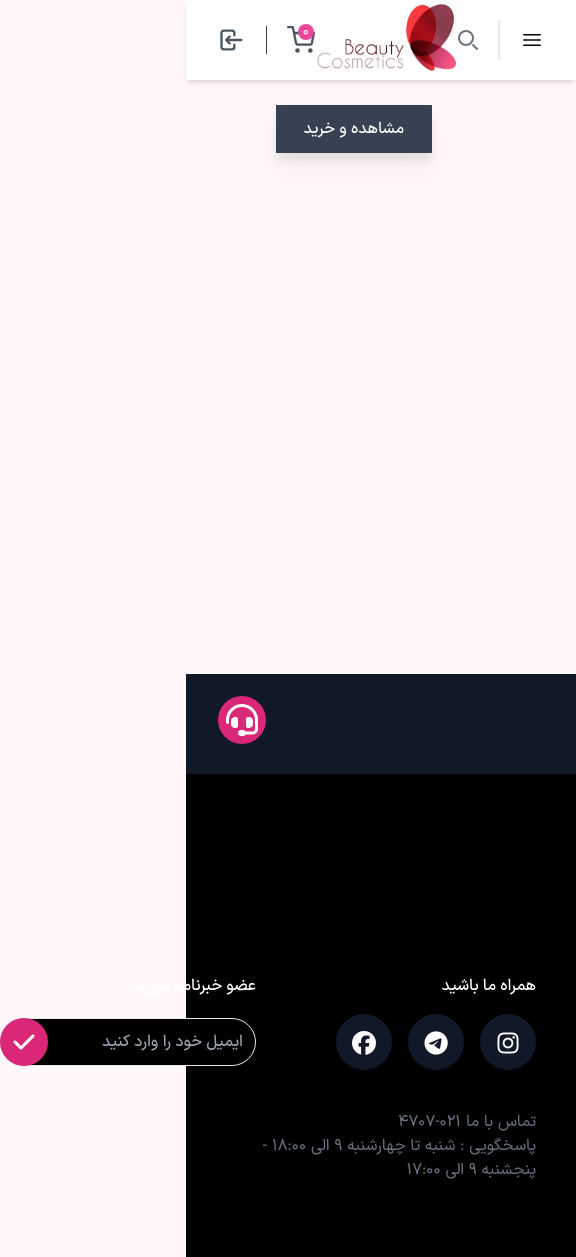
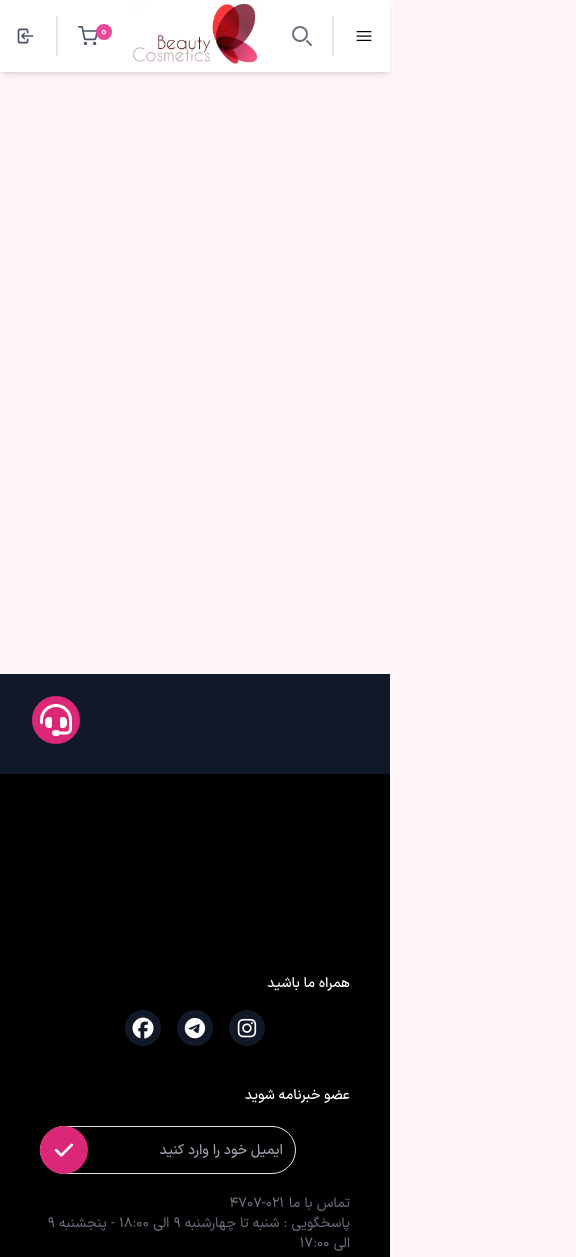
Before and after one commit to leyla6771/Cosmetic-online-shop, a website with bundled scripts: page public/index.html in a window 390 px wide. Shown: the top 1257 px of the page, 576 px wide, since content can reach past the window. Built offline with nearby package versions, Linux system fonts and the light colour scheme; a script that the page names is missing; files whose address does not match are found by name.

Commit message:
there are some changes

```diff
--- a/db.json
+++ b/db.json
@@ -472,7 +472,7 @@
       "id": 4,
       "footerDetailsName": "همکاری با ما  ",
       "footerDetailsitem1": "درخواست همکاری",
-      "footerDetailsitem2": " فرصت هاس شغلی",
+      "footerDetailsitem2": " فرصت های شغلی",
       "footerDetailsitem3": "درخواست کارت هدیه"
     }
   ]
--- a/public/index.html
+++ b/public/index.html
@@ -10,9 +10,9 @@
   <body class="font-iransans">
     <!-- start header -->
     <div class="headerContainer w-full top-0 fixed z-20">
-      <header class="header w-full bg-white shadow-md " id="header">
-        <div class="mainHeader flex justify-between items-center mx-8">
-          <div class="mobileMenu flex cursor-pointer items-center md:hidden">
+      <header class="header bg-white shadow-md" id="header">
+        <div class="mainHeader flex justify-between items-center mx-4 sm:mx-8">
+          <div class="mobileMenu flex cursor-pointer items-center md:hidden ">
             <svg
               id="hamber"
               xmlns="http://www.w3.org/2000/svg"
@@ -20,7 +20,7 @@
               viewBox="0 0 24 24"
               stroke-width="1.5"
               stroke="currentColor"
-              class="size-6"
+              class="size-5 sm:size-6"
             >
               <path
                 stroke-linecap="round"
@@ -46,7 +46,7 @@
               />
             </svg>
           </div>
-          <div class="logo flex w-40">
+          <div class="logo flex w-32 sm:w-40">
             <a href="#">
               <img src="./images/logo.png" alt="" />
             </a>
@@ -82,7 +82,7 @@
           <div class="leftIcons flex items-center" id="leftIcons">
             <svg
               id="shoppingCartIcon"
-              class="icon h-7 w-7 text-gray-600 hover:cursor-pointer"
+              class="icon h-5 w-5 sm:h-7 sm:w-7 text-gray-600 hover:cursor-pointer"
               viewBox="0 0 24 24"
               fill="none"
               stroke="currentColor"
@@ -97,12 +97,12 @@
               />
             </svg>
             <span
-              class="iconCartSpan text-white text-sm flex w-4 h-4 absolute top-6 left-28 justify-center items-center bg-pink-500 rounded-full font-irannumber"
+              class="iconCartSpan text-white text-sm flex w-4 h-4 absolute top-6  left-24 sm:left-28 justify-center items-center bg-pink-500 rounded-full font-irannumber"
               >0</span
             >
-            <div class="line border-r border-gray-700 h-7 mx-5"></div>
+            <div class="line border-r-2 h-10 mx-5"></div>
             <svg
-              class="icon h-7 w-7 text-gray-600 hover:cursor-pointer"
+              class="icon h-5 w-5 sm:h-7 sm:w-7 text-gray-600 hover:cursor-pointer"
               id="loginIcon"
               width="24"
               height="24"
@@ -138,7 +138,7 @@
     <!-- end underHeader -->
     <!-- end header -->
     <!-- start main -->
-    <main id="main">
+    <main id="main" class="overflow-hidden sm:overflow-hidden">
       <!-- start imageSlider -->
       <div class="slider">
         <div class="list" id="sliderImagesList"></div>
@@ -191,7 +191,7 @@
           </span>
         </div>
         <div class="listCartBasket">سبد خرید شما خالی است</div>
-        <div class="finalDetails font-irannumber">
+        <div class="finalDetails font-irannumber" id="finalDetails">
           <span class="finalDetailsPrice">0 تومان</span>
           <button class="CheckOut">
             تکمیل خرید
--- a/public/js/Carts.js
+++ b/public/js/Carts.js
@@ -1,6 +1,9 @@
 let listCartHtml = document.querySelector(".listCartBasket");
 let iconCartSpan = document.querySelector(".iconCartSpan");
-let finalDetailsPrice =document.querySelector(".finalDetailsPrice")
+let finalDetailsPrice = document.querySelector(".finalDetailsPrice");
+let finalDetails = document.querySelector(".finalDetails")
+let productCount = document.querySelector(".productCount");
+let emptyBasket = document.querySelector(".emptyBasket");
 const getCartsData = async () => {
   let carts = [];
   let htmlCarts = "";
@@ -46,6 +49,7 @@ const getCartsData = async () => {
     let positionThisProductInCart = carts.findIndex(
       (value) => value.productId == productId
     );
+
     if (carts.length <= 0) {
       carts = [
         {
@@ -70,7 +74,7 @@ const getCartsData = async () => {
     let listCartHtml = document.querySelector(".listCartBasket");
     listCartHtml.innerHTML = "";
     let totalQuantity = 0;
-    let totalPrice = 0 ;
+    let totalPrice = 0;
     if (carts.length > 0) {
       carts.map((cart) => {
         totalQuantity = totalQuantity + cart.quantity;
@@ -103,16 +107,17 @@ const getCartsData = async () => {
   </div>
   </div>`;
         listCartHtml.appendChild(newCart);
-      totalPrice = totalPrice + (price * cart.quantity)
-
+        totalPrice = totalPrice + price * cart.quantity;
       });
-
       iconCartSpan.innerHTML = totalQuantity;
-      finalDetailsPrice.innerHTML = totalPrice +" "+"تومان"
+      finalDetailsPrice.innerHTML = totalPrice + " " + "تومان";
       productCount.innerHTML = `${totalQuantity} محصول`;
 
+
     }
+
   };
+
   listCartHtml.addEventListener("click", (e) => {
     let positionClick = e.target;
     if (
@@ -130,6 +135,8 @@ const getCartsData = async () => {
     }
   });
   const changeQuantity = (productId, type) => {
+    let listCartHtml = document.querySelector(".listCartBasket");
+
     let positionItemInCart = carts.findIndex(
       (value) => value.productId == productId
     );
@@ -145,22 +152,27 @@ const getCartsData = async () => {
             carts[positionItemInCart].quantity = valueChange;
           } else {
             carts.splice(positionItemInCart, 1);
-          listCartHtml.innerHTML = "سبد خرید شما خالی است";
+            iconCartSpan.innerHTML = 0;
+            listCartHtml.innerHTML = "سبد خرید شما خالی است";
+            productCount.innerHTML = ` 0 محصول`;
+           finalDetailsPrice.innerHTML="0 تومان"
+          }
 
-          }
           break;
       }
     }
+
     AddCartToHtml(carts);
   };
 
-  let productCount = document.querySelector(".productCount");
-  let emptyBasket = document.querySelector(".emptyBasket");
   emptyBasket.addEventListener("click", () => {
+    carts = [];
     listCartHtml.innerHTML = "سبد خرید شما خالی است";
     iconCartSpan.innerHTML = 0;
     productCount.innerHTML = ` 0 محصول`;
-    finalDetailsPrice.innerHTML = " 0 تومان"
+    finalDetailsPrice.innerHTML="0 تومان"
+
+
   });
 };
 
--- a/public/js/Slider.js
+++ b/public/js/Slider.js
@@ -86,10 +86,10 @@ const getSliderData = async () => {
   });
 };
 
-// let refreshSlider = setInterval(() => {
-//   let next = document.getElementById("next");
-//   next.click();
-// }, 5000);
+let refreshSlider = setInterval(() => {
+  let next = document.getElementById("next");
+  next.click();
+}, 5000);
 
 function reloadSlider(items, dots, prev, next) {
   let checkLeft = items[active].offsetLeft;
--- a/src/styles.css
+++ b/src/styles.css
@@ -116,16 +116,16 @@
     @apply mt-3 h-20 text-sm font-bold text-gray-800;
   }
   .cartPriceTag {
-    @apply text-pink-600 text-2xl;
+    @apply text-pink-600 text-lg sm:text-2xl;
   }
   .cartsHeaderContainer {
-    @apply flex justify-center items-center pt-10;
+    @apply flex justify-center items-center pt-10 px-10 sm:px-0 font-iransans-Regular;
   }
   .cartsHeaderButtons {
     @apply flex gap-10 justify-center items-center border-b border-gray-400 xl:w-1/3 lg:w-2/3;
   }
   .cartsHeaderBtn {
-    @apply cursor-pointer font-iransans-Regular text-xl underline underline-offset-8;
+    @apply cursor-pointer text-sm underline underline-offset-8 sm:text-xl;
   }
   /* end carts style */
   /* start login style */
@@ -137,15 +137,6 @@
   .shoppingBasket {
     @apply w-3/4 bg-gradient-to-b  from-gray-100 via-gray-200 to-gray-100 p-7 text-center xl:w-1/3 lg:w-1/2 md:w-1/2;
   }
-  /* .svgContainer {
-    @apply flex justify-end pb-5;
-  }
-  .shoppingBasketIconContainer {
-    @apply px-4 py-2 rounded-md;
-  }
-  .loginIconContainer {
-    @apply px-4 py-2 rounded-md;
-  } */
   .productCountContainer {
     @apply flex justify-between items-center pb-5;
   }
@@ -250,10 +241,10 @@
     @apply text-white text-center group-hover:text-pink-600;
   }
   .footerDetailsContainer {
-    @apply flex-none gap-28 lg:flex;
+    @apply flex-none gap-28 lg:flex text-sm sm:text-lg;
   }
   .footerDetails {
-    @apply grid grid-cols-3 pr-10 gap-10 xl:grid-cols-4 lg:grid-cols-3;
+    @apply grid grid-cols-3 pr-10 pl-10 sm:pl-0 gap-10 xl:grid-cols-4 lg:grid-cols-3;
   }
   .footerDetailsMainItems {
     @apply flex text-white justify-start font-iransans-Light border-r-2 border-pink-600 pr-1;
@@ -262,13 +253,13 @@
     @apply text-white py-2 hover:text-pink-600 cursor-pointer;
   }
   .socialMedia div {
-    @apply text-white;
+    @apply text-white ;
   }
   .emailContainer div {
     @apply text-white pb-5;
   }
   .ContactContainer {
-    @apply flex gap-20;
+    @apply  gap-20 sm:flex;
   }
   .email {
     @apply flex justify-end;
@@ -286,16 +277,16 @@
     @apply flex gap-4 py-4  justify-center items-center pb-10;
   }
   .contactUs span {
-    @apply flex bg-gray-900 rounded-full w-14 h-14 justify-center items-center cursor-pointer;
+    @apply flex bg-gray-900 rounded-full  w-9 h-9 sm:w-14 sm:h-14 justify-center items-center cursor-pointer;
   }
   .contactUsContainer {
     @apply m-10 xl:m-0;
   }
   .BtnBuy {
-    @apply absolute z-0 bg-gray-700 text-white right-36 bottom-20 py-3 px-7 drop-shadow-xl;
+    @apply absolute z-0 hidden bg-gray-700 text-white right-36 bottom-20 py-3 px-7 drop-shadow-xl sm:block;
   }
   .sliderHeader {
-    @apply absolute z-0 top-16 text-base pr-40 text-gray-800 xl:text-5xl lg:text-4xl md:text-2xl;
+    @apply absolute hidden z-0 top-16 text-base pr-40 text-gray-800 xl:text-5xl lg:text-4xl md:text-2xl sm:block;
   }
   .foot {
     @apply text-white p-16 text-center;
@@ -305,6 +296,12 @@
   }
   .support{
     @apply text-white cursor-pointer bg-pink-600 hover:text-pink-400 p-2 rounded-full hover:scale-150;
+  }
+  .dots{
+    @apply hidden sm:block
+  }
+  .buttons button{
+    @apply hidden sm:block
   }
 }
 .underHeader{
--- a/tailwind.config.js
+++ b/tailwind.config.js
@@ -11,8 +11,8 @@ module.exports = {
         },
       },
       fontFamily: {
-        iransans: ["IRANSansX-Medium"],
-        irannumber: ["IRANSansXFaNum"],
+        "iransans": ["IRANSansX-Medium"],
+        "irannumber": ["IRANSansXFaNum"],
         "iransans-Black": ["IRANSansX-Black"],
         "iransans-Bold": ["IRANSansX-Bold"],
         "iransans-DemiBold": ["IRANSansX-DemiBold"],
@@ -22,6 +22,12 @@ module.exports = {
         "iransans-Thin": ["IRANSansX-Thin"],
         "iransans-UltraLight": ["IRANSansX-UltraLight"],
       },
+      screens: {
+        'sm': '431px',
+        'md': '640px',
+        'lg': '1024px',
+        'xl': '1280px',
+      },
     },
   },
 
```
Also changed, not shown: public/styles.css.
